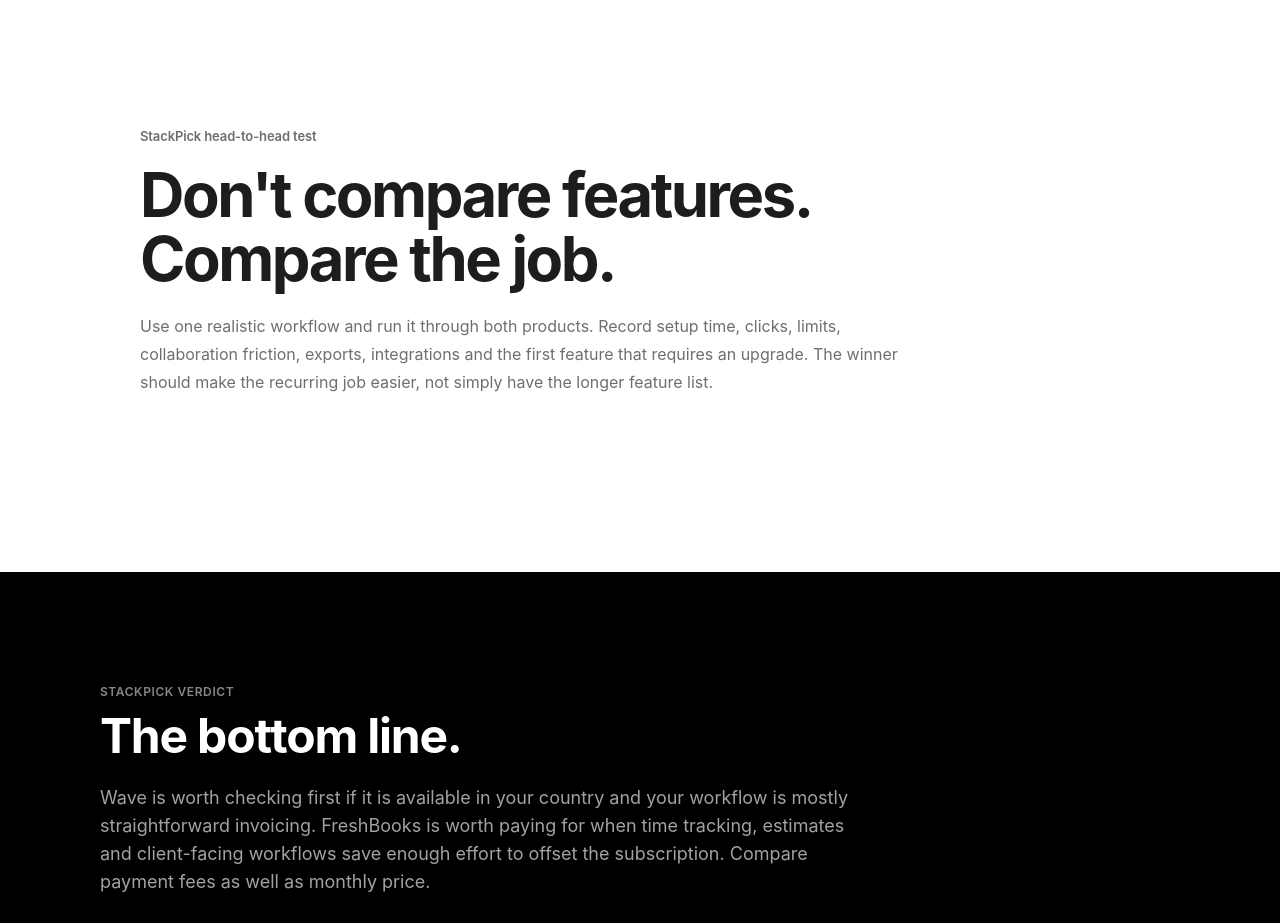
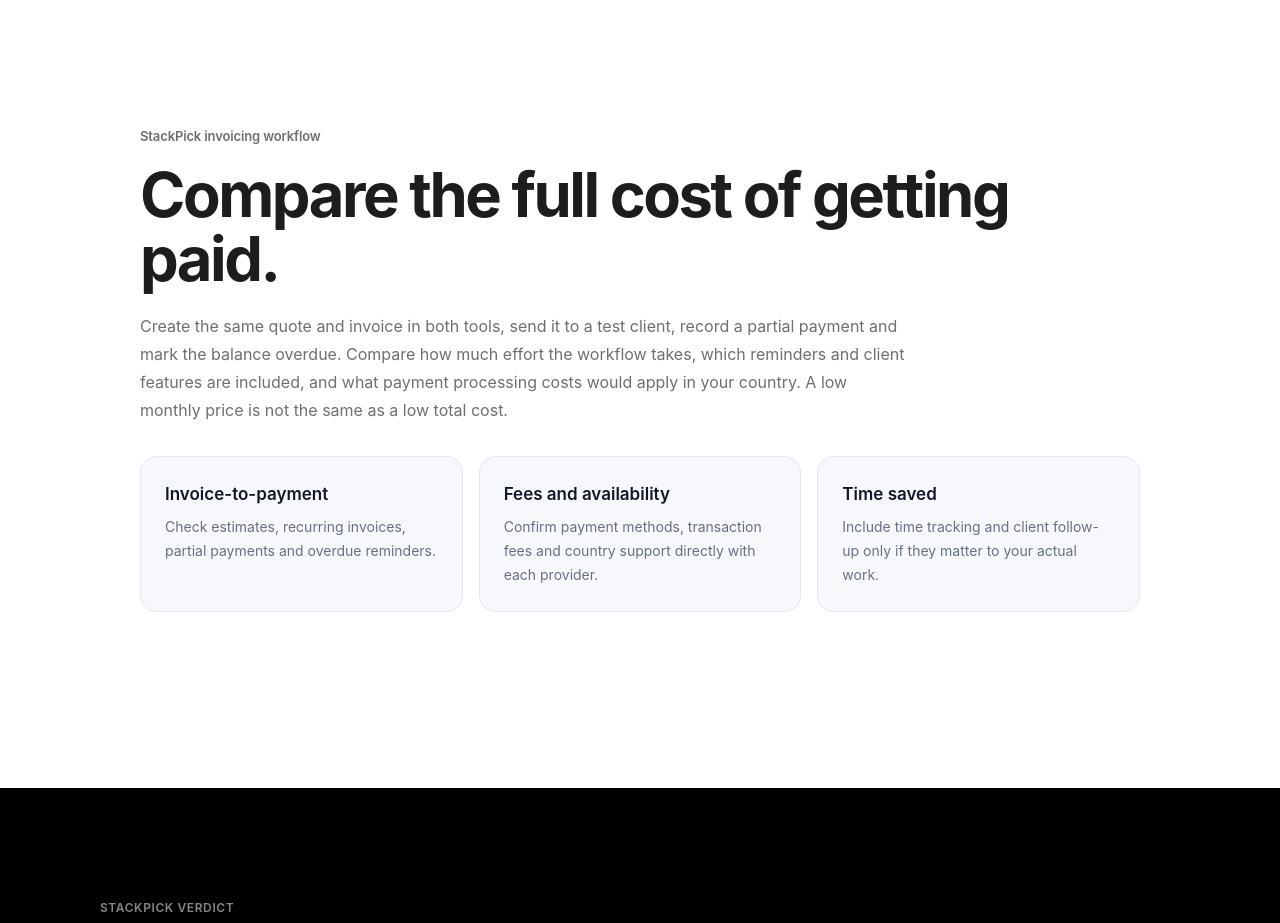
Before and after one commit to LinukaBandara/StackPick, a Next.js app: page /best/freshbooks-vs-wave in a window 1280 px wide. Shown: the part 2280-3203 px from the top of the page. Built offline with nearby package versions, Linux system fonts and the light colour scheme; no server answers.

Commit message:
Improve FreshBooks vs Wave cost comparison guidance

```diff
--- a/app/best/freshbooks-vs-wave/page.tsx
+++ b/app/best/freshbooks-vs-wave/page.tsx
@@ -22,14 +22,16 @@ export default function Page() {
     >
       <section className="bg-white">
         <div className="sp-container py-16 sm:py-20">
-          <p className="sp-eyebrow">StackPick head-to-head test</p>
-          <h2 className="sp-title mt-4 max-w-4xl">Don't compare features. Compare the job.</h2>
+          <p className="sp-eyebrow">StackPick invoicing workflow</p>
+          <h2 className="sp-title mt-4 max-w-4xl">Compare the full cost of getting paid.</h2>
           <p className="mt-5 max-w-3xl text-base leading-7 text-[#6e6e73]">
-            Use one realistic workflow and run it through both products. Record setup time,
-            clicks, limits, collaboration friction, exports, integrations and the first feature
-            that requires an upgrade. The winner should make the recurring job easier, not simply
-            have the longer feature list.
+            Create the same quote and invoice in both tools, send it to a test client, record a partial payment and mark the balance overdue. Compare how much effort the workflow takes, which reminders and client features are included, and what payment processing costs would apply in your country. A low monthly price is not the same as a low total cost.
           </p>
+          <div className="mt-8 grid gap-4 sm:grid-cols-3">
+            <div className="rounded-2xl border border-[#e4e7ec] bg-[#f7f8fc] p-6"><p className="font-semibold text-[#101828]">Invoice-to-payment</p><p className="mt-2 text-sm leading-6 text-[#667085]">Check estimates, recurring invoices, partial payments and overdue reminders.</p></div>
+            <div className="rounded-2xl border border-[#e4e7ec] bg-[#f7f8fc] p-6"><p className="font-semibold text-[#101828]">Fees and availability</p><p className="mt-2 text-sm leading-6 text-[#667085]">Confirm payment methods, transaction fees and country support directly with each provider.</p></div>
+            <div className="rounded-2xl border border-[#e4e7ec] bg-[#f7f8fc] p-6"><p className="font-semibold text-[#101828]">Time saved</p><p className="mt-2 text-sm leading-6 text-[#667085]">Include time tracking and client follow-up only if they matter to your actual work.</p></div>
+          </div>
         </div>
       </section>
     </ComparisonArticle>
```
